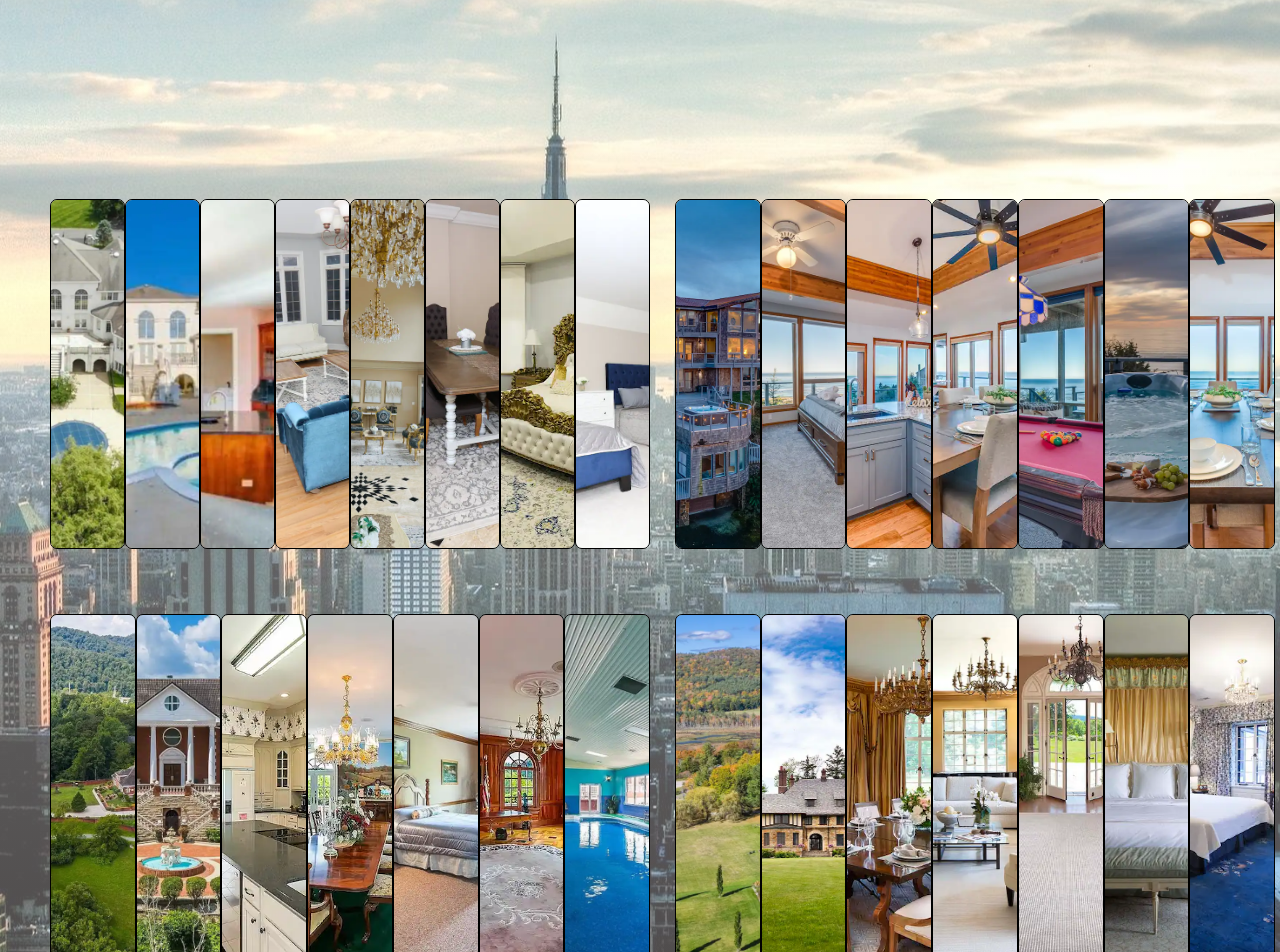
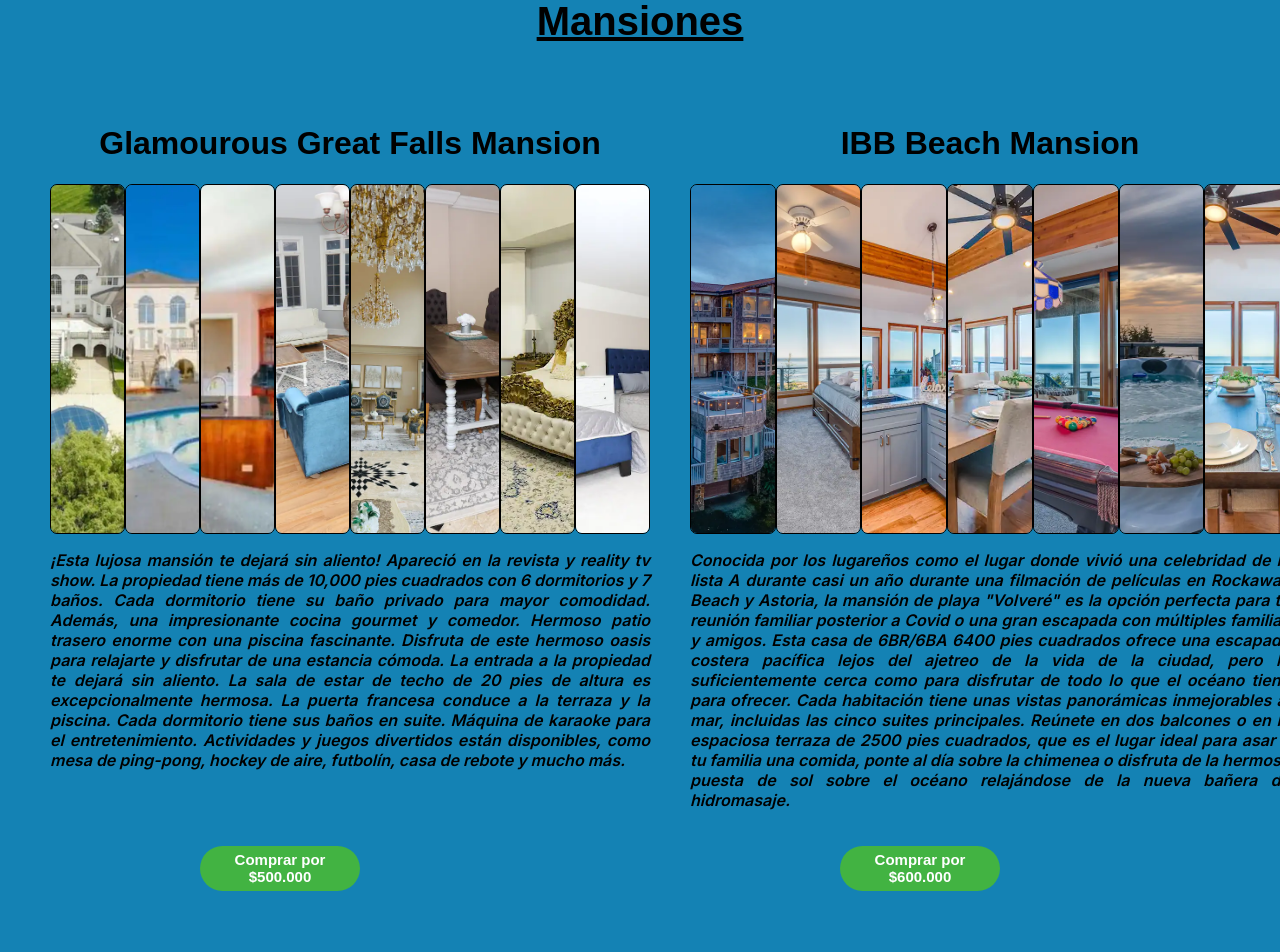
Before and after one commit to Nicolasp22/NextJsBooking, a Next.js app: page /ingresar/mansiones in a window 1280 px wide. Shown: the part 200-1152 px from the top of the page. Built offline with nearby package versions, Linux system fonts and the light colour scheme.

Commit message:
Fondo y maquetacion

```diff
--- a/app/ingresar/cuenta/style.css
+++ b/app/ingresar/cuenta/style.css
@@ -4,15 +4,15 @@
     --borde: rgb(35, 4, 41);
     --verde: rgb(66, 179, 66);
     --verde_oscuro: rgb(2, 59, 2);
+    --azul_acero: rgb(20,130,180);
+    --gris: rgba(49, 39, 39, 0.26);
     --gradiente: (rgba(255, 255, 255, 0.253), rgba(255, 255, 255, 0.404), rgba(231, 220, 220, 0.329));
 }
 
 html
 {
     font-family: Montserrat, sans-serif;
-    background-image: linear-gradient(rgba(255, 255, 255, 0.253), rgba(255, 255, 255, 0.404), rgba(231, 220, 220, 0.329)),
-    url(/fotos/fondo.jpg);
-    background-position:center;
+    background-color: var(--azul_acero);
 
 }
 body {
@@ -30,7 +30,7 @@ body {
     margin-left: 35px;
 }
 .networking:hover {
-    color: var(--verde);
+    color: var(--azul_acero);
     cursor: pointer;
 }
 
@@ -40,7 +40,7 @@ body {
     margin-left: 650px;
 }
 .nos:hover {
-    color: var(--verde);
+    color: var(--azul_acero);
     cursor: pointer;
 }
 
@@ -103,7 +103,7 @@ body {
 }
 
 .productos:hover {
-    color: var(--verde);
+    color: var(--azul_acero);
     cursor: pointer;
   }
 
@@ -115,7 +115,7 @@ body {
 .cierre2:hover
 {
 
-    background-color: var(--verde);
+    background-color: var(--gris);
     cursor: pointer;
 }
 
@@ -124,6 +124,6 @@ body {
     margin-right: 15px;
 }
 .micuenta:hover {
-    color: var(--verde);
+    color: var(--azul_acero);
     cursor: pointer;
 }
--- a/app/ingresar/departamentos/style.css
+++ b/app/ingresar/departamentos/style.css
@@ -4,6 +4,8 @@
     --borde: rgb(35, 4, 41);
     --verde: rgb(66, 179, 66);
     --verde_oscuro: rgb(2, 59, 2);
+    --azul_acero: rgb(20,130,180);
+    --gris: rgba(49, 39, 39, 0.26);
     --gradiente: (rgba(255, 255, 255, 0.253), rgba(255, 255, 255, 0.404), rgba(231, 220, 220, 0.329));
 }
 
@@ -11,9 +13,7 @@
 html
 {
     font-family: Montserrat, sans-serif;
-    background-image: linear-gradient(rgba(255, 255, 255, 0.253), rgba(255, 255, 255, 0.404), rgba(231, 220, 220, 0.329)),
-    url(/fotos/fondo.jpg);
-    background-position:center;
+    background-color: var(--azul_acero);
 
 }
 body {
@@ -31,7 +31,7 @@ body {
     margin-left: 35px;
 }
 .networking:hover {
-    color: var(--verde);
+    color: var(--azul_acero);
     cursor: pointer;
 }
 
@@ -41,7 +41,7 @@ body {
     margin-left: 650px;
 }
 .nos:hover {
-    color: var(--verde);
+    color: var(--azul_acero);
     cursor: pointer;
 }
 
@@ -63,7 +63,7 @@ body {
 .conf:hover,
 .cierre2:hover
 {
-    background-color: var(--verde);
+    background-color: var(--gris);
     cursor: pointer;
 
 }
@@ -116,7 +116,7 @@ body {
 
 
 .productos:hover {
-    color: var(--verde);
+    color: var(--azul_acero);
     cursor: pointer;
   }
 
@@ -124,13 +124,49 @@ body {
     margin-right: 15px;
 }
 .micuenta:hover {
-    color: var(--verde);
+    color: var(--azul_acero);
     cursor: pointer;
 }
 
+/* Hasta aca la navegacion */
 
 
 
+.title{
+    height: fit-content;
+    margin-top: 0;
+    margin-bottom: 60px;
+    padding: 0;
+    text-align: center;
+    font-family: Arial, Helvetica, sans-serif;
+    font-size: 35px;
+    text-decoration: underline;
+
+}
+
+
+.titulo{
+    font-family: Arial, Helvetica, sans-serif;
+    text-align: center;
+
+}
+
+
+.descripcion1{
+    height: 250px;
+    width: 600px;
+    text-align: justify;
+    font-weight: 600;
+    font-style: oblique;
+}
+
+.descripcion2{
+    height: 250px;
+    width: 600px;
+    text-align: justify;
+    font-weight: 600;
+    font-style: oblique;
+}
 
 .casas
 {
@@ -139,7 +175,7 @@ body {
     grid-template-rows: auto auto;
     gap: 20px;
     margin-left: 50px;
-    margin-top: 200px;
+    margin-top: 100px;
 }
 
 .casa1
@@ -150,6 +186,7 @@ body {
     margin-bottom: 45px;
 
 }
+
 .casa1 img {
     width: 0;
     flex-grow: 1;
@@ -199,7 +236,8 @@ body {
     display: flex;
     width: 600px;
     height: 350px;
-    margin-bottom: 45px;
+    margin-top: 45px;
+    margin-bottom: 50px;
 
 }
 .casa3 img {
@@ -225,7 +263,7 @@ body {
     display: flex;
     width: 600px;
     height: 350px;
-    margin-bottom: 45px;
+    margin-top: 45px;
 
 }
 .casa4 img {
--- a/app/ingresar/mansiones/page.jsx
+++ b/app/ingresar/mansiones/page.jsx
@@ -78,7 +78,21 @@ export default function Mansiones () {
 </div>
 {/* Hasta aca cabecera */}
 
+{/*
+<div className="titulos">
+<h1 className="titulo1">Glamourous Great Falls Mansion  </h1>
+<h1 className="titulo2">IBB Beach Mansion   </h1>
+<h1 className="titulo3">The Bluegrass Palace</h1>
+<h1 className="titulo4"> Winthrop Estate 12K SF 32 acres  </h1>
+</div>
+*/}
+
+<h1 className="title">Mansiones</h1>
+
         <div className="mansiones">
+
+<div className="bloque1">
+<h1 className="titulo1">Glamourous Great Falls Mansion  </h1>
 <div className="mansion1">
     <img src="../mansion1/frente.webp" alt="" />
     <img src="../mansion1/otra.webp" alt="" />
@@ -88,8 +102,14 @@ export default function Mansiones () {
     <img src="../mansion1/comedor.webp" alt="" />
     <img src="../mansion1/habitacion.webp" alt="" />
     <img src="../mansion1/camas dobles.webp" alt="" />
+    </div>
+<p  className="descripcion1">¡Esta lujosa mansión te dejará sin aliento! Apareció en la revista y reality tv show. La propiedad tiene más de 10,000 pies cuadrados con 6 dormitorios y 7 baños. Cada dormitorio tiene su baño privado para mayor comodidad. Además, una impresionante cocina gourmet y comedor. Hermoso patio trasero enorme con una piscina fascinante. Disfruta de este hermoso oasis para relajarte y disfrutar de una estancia cómoda.
+La entrada a la propiedad te dejará sin aliento. La sala de estar de techo de 20 pies de altura es excepcionalmente hermosa. La puerta francesa conduce a la terraza y la piscina. Cada dormitorio tiene sus baños en suite. Máquina de karaoke para el entretenimiento. Actividades y juegos divertidos están disponibles, como mesa de ping-pong, hockey de aire, futbolín, casa de rebote y mucho más. </p>
+<button className="boton">Comprar por $500.000</button>
 </div>
 
+<div>
+<h1 className="titulo2">IBB Beach Mansion   </h1>
 <div className="mansion2">
     <img src="../mansion2/frente.webp" alt="" />
     <img src="../mansion2/habitacion.webp" alt="" />
@@ -98,9 +118,16 @@ export default function Mansiones () {
     <img src="../mansion2/pool.webp" alt="" />
     <img src="../mansion2/spa.webp" alt="" />
     <img src="../mansion2/comedor2.webp" alt="" />
+</div>
+<p className="descripcion2">Conocida por los lugareños como el lugar donde vivió una celebridad de la lista A durante casi un año durante una filmación de películas en Rockaway Beach y Astoria, la mansión de playa "Volveré" es la opción perfecta para tu reunión familiar posterior a Covid o una gran escapada con múltiples familias y amigos. Esta casa de 6BR/6BA 6400 pies cuadrados ofrece una escapada costera pacífica lejos del ajetreo de la vida de la ciudad, pero lo suficientemente cerca como para disfrutar de todo lo que el océano tiene para ofrecer. Cada habitación tiene unas vistas panorámicas inmejorables al mar, incluidas las cinco suites principales. Reúnete en dos balcones o en la espaciosa terraza de 2500 pies cuadrados, que es el lugar ideal para asar a tu familia una comida, ponte al día sobre la chimenea o disfruta de la hermosa puesta de sol sobre el océano relajándose de la nueva bañera de hidromasaje.
+ </p>
+ <button className="boton">Comprar por $600.000</button>
+</div>
 
-</div>
+<div>
+<h1 className="titulo3">The Bluegrass Palace</h1>
 <div className="mansion3">
+
     <img src="../mansion3/aereo.webp" alt="" />
     <img src="../mansion3/frente.webp" alt="" />
     <img src="../mansion3/cocina.webp" alt="" />
@@ -108,8 +135,15 @@ export default function Mansiones () {
     <img src="../mansion3/habitacion.webp" alt="" />
     <img src="../mansion3/estar.webp" alt="" />
     <img src="../mansion3/pileta.webp" alt="" />
+ </div>
+<p className="descripcion3">Hay un lugar especial, ubicado en medio de las colinas ondulantes de Kentucky bluegrass, donde 29,000 pies cuadrados de lujo sin paliativos le dan la bienvenida. Donde las puertas privadas se abren a un paraíso idílico de 9 acres todo tuyo.
+Donde una espléndida grandeza del sur se desarrolla dentro de cuatro niveles de 12 suites del dormitorio y un salón de baile, 2 cocinas modernas, 15 baños espaciosos, un escenario de actuación, un cine y una piscina cubierta.
+El Palacio Bluegrass... tus sueños te esperan. </p>
+<button className="boton">Comprar por $1.000.000</button>
+</div>
 
-</div>
+<div>
+<h1 className="titulo4"> Winthrop Estate 32 acres  </h1>
 <div className="mansion4">
     <img src="../mansion4/aereo.webp" alt="" />
     <img src="../mansion4/frente.webp" alt="" />
@@ -118,7 +152,9 @@ export default function Mansiones () {
     <img src="../mansion4/sala.webp" alt="" />
     <img src="../mansion4/habitacion.webp" alt="" />
     <img src="../mansion4/habitacion2.webp" alt="" />
-
+    </div>
+<p className="descripcion4"> The Winthrop Estate es una Great Estate registrada construida en 1875 para Henri Braem, Embajador de Estados Unidos en Dinamarca y socio en Cunard Steamship Lines, famosa por la ultra lujosa línea de barcos Queen Mary, entre otras. Braem vendió la finca a la familia Winthrop, descendientes de John Winthrop, el gobernador fundador de Massachusetts, desde donde la finca tomó su nombre actual. La mansión está recién renovada con toques modernos y bien pensados en sus orígenes e incluye servicios de primer nivel. </p>
+<button className="boton">Comprar por $700.000</button>
 </div>
         </div>
 </>
--- a/app/ingresar/mansiones/style.css
+++ b/app/ingresar/mansiones/style.css
@@ -4,18 +4,24 @@
     --borde: rgb(35, 4, 41);
     --verde: rgb(66, 179, 66);
     --verde_oscuro: rgb(2, 59, 2);
+    --azul_acero: rgb(20,130,180);
+    --gris: rgba(49, 39, 39, 0.26);
     --gradiente: (rgba(255, 255, 255, 0.253), rgba(255, 255, 255, 0.404), rgba(231, 220, 220, 0.329));
 }
 
 html
 {
     font-family: Montserrat, sans-serif;
+    /*
     background-image: linear-gradient(rgba(255, 255, 255, 0.253), rgba(255, 255, 255, 0.404), rgba(231, 220, 220, 0.329)),
     url(/fotos/fondo.jpg);
     background-position:center;
+    */
+    background-color: var(--azul_acero);
 
 }
 body {
+
     padding: 0;
     margin: 0;
 }
@@ -30,7 +36,7 @@ body {
     margin-left: 35px;
 }
 .networking:hover {
-    color: var(--verde);
+    color: var(--azul_acero);
     cursor: pointer;
 }
 
@@ -40,7 +46,7 @@ body {
     margin-left: 650px;
 }
 .nos:hover {
-    color: var(--verde);
+    color: var(--azul_acero);
     cursor: pointer;
 }
 
@@ -74,7 +80,7 @@ body {
 .conf:hover,
 .cierre2:hover
 {
-    background-color: var(--verde);
+    background-color: var(--gris);
     cursor: pointer;
 
 }
@@ -118,7 +124,7 @@ body {
 
 
 .productos:hover {
-    color: var(--verde);
+    color: var(--azul_acero);
     cursor: pointer;
   }
 
@@ -126,19 +132,87 @@ body {
     margin-right: 15px;
 }
 .micuenta:hover {
-    color: var(--verde);
+    color: var(--azul_acero);
     cursor: pointer;
 }
 
+
+/* Hasta aca la navegacion */
+
+
+.title{
+    height: fit-content;
+    margin-top: 0;
+    margin-bottom: 60px;
+    padding: 0;
+    text-align: center;
+    font-family: Arial, Helvetica, sans-serif;
+    font-size: 40px;
+    text-decoration: underline;
+
+}
+
+.titulo1,
+.titulo2,
+.titulo3, .titulo4
+{
+    font-family: Arial, Helvetica, sans-serif;
+    text-align: center;
+
+}
+
+.descripcion1, .descripcion2{
+    height: 250px;
+    width: 600px;
+    text-align: justify;
+    font-weight: 600;
+    font-style: oblique;
+
+}
+.descripcion3, .descripcion4{
+    width: 600px;
+    height: 150px;
+    text-align: justify;
+    font-weight: 600;
+    font-style: oblique;
+    /* margin-bottom: 30px; */
+
+}
+
+.boton
+{
+
+    width: 160px;
+    height: 45px;
+    border-radius: 40px;
+    background-color: var(--verde);
+    border-style:none;
+    color: white;
+    font-weight: 900;
+    font-size: 15px;
+    font-family: Montserrat, sans-serif;
+    transition: transform 0.5s;
+    animation-duration: 2s;
+    margin-top: 30px;
+    margin-left: 25%;
+    margin-right: 25%;
+}
+
+.boton:hover
+{
+    transform: scale(1.25);
+    cursor: pointer;
+}
 
 .mansiones
 {
     display: grid;
     grid-template-columns: auto auto;
     grid-template-rows: auto auto auto auto;
-    gap: 20px;
+    gap: 100px 40px;
     margin-left: 50px;
-    margin-top: 200px;
+    margin-top: 0px;
+
 }
 
 .mansion1
@@ -146,7 +220,8 @@ body {
     display: flex;
     width: 600px;
     height: 350px;
-    margin-bottom: 45px;
+    margin-bottom: 10px;
+
 
 }
 .mansion1 img {
@@ -173,7 +248,7 @@ body {
     display: flex;
     width: 600px;
     height: 350px;
-    margin-bottom: 45px;
+    margin-bottom: 10px;
 
 }
 .mansion2 img {
@@ -199,8 +274,8 @@ body {
     display: flex;
     width: 600px;
     height: 350px;
-    margin-bottom: 45px;
-
+    margin-top: 45px;
+    margin-bottom: 10px;
 }
 .mansion3 img {
     width: 0;
@@ -225,8 +300,8 @@ body {
     display: flex;
     width: 600px;
     height: 350px;
-    margin-bottom: 45px;
-
+    margin-top: 45px;
+    margin-bottom: 10px;
 }
 .mansion4 img {
     width: 0;
```
Also changed, not shown: app/ingresar/departamentos/page.jsx (+22 -4 lines).
